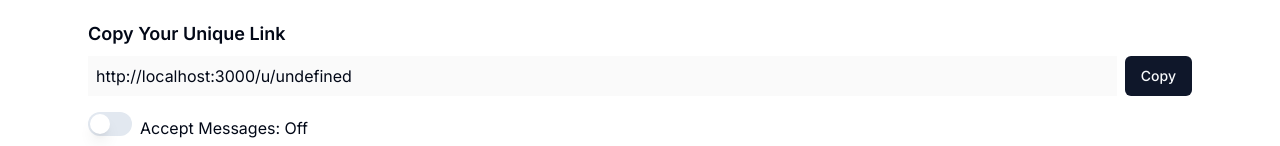
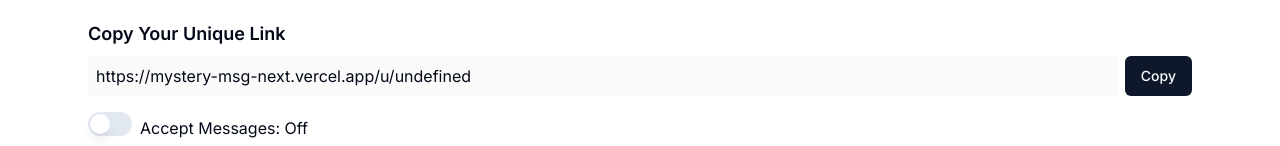
Before and after one commit to bikaxh01/mysteryMSG_NEXT, a Next.js app: page /dashboard in a window 1280 px wide. Shown: the part 186-332 px from the top of the page. Built offline with nearby package versions, Linux system fonts and the light colour scheme; no server answers.

Commit message:
url updated

```diff
--- a/src/app/(app)/dashboard/page.tsx
+++ b/src/app/(app)/dashboard/page.tsx
@@ -109,7 +109,7 @@ function page() {
   const user = session?.user;
   console.log(messages);
 
-  const profileUrl = `http://localhost:3000/u/${user?.username}`;
+  const profileUrl = `https://mystery-msg-next.vercel.app/u/${user?.username}`;
 
   const copyToClipboard = () => {
     navigator.clipboard.writeText(profileUrl);
--- a/src/app/(sender)/u/[username]/page.tsx
+++ b/src/app/(sender)/u/[username]/page.tsx
@@ -1,8 +1,6 @@
 "use client";
 
 import { useToast } from "@/components/ui/use-toast";
-import { messageValidation } from "@/validationSchema/message.valid";
-import { zodResolver } from "@hookform/resolvers/zod";
 import axios, { AxiosError } from "axios";
 import { useParams } from "next/navigation";
 import React, { useState } from "react";
```
